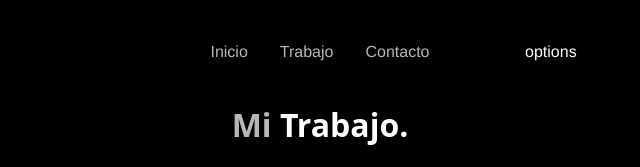
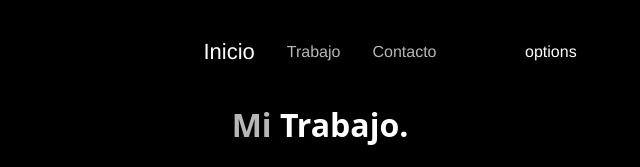
Before and after one commit to CarlosMet/cssselectors, a plain HTML site: page pages/trabajo.html in a window 1280 px wide. In both pictures the pointer is over the link "Inicio". Shown: the top 167 px of the page, 320-960 px from the left. Drawn offline with Linux system fonts and the light colour scheme; a web font is replaced by a local one.

Commit message:
transition

```diff
--- a/pages/trabajo.html
+++ b/pages/trabajo.html
@@ -18,7 +18,7 @@
             <ul>
                 <li><a href="../index.html">Inicio</a></li>
                 <li><a href="#">Trabajo</a></li>
-                <li><a href="">Contacto</a></li>
+                <li><a href="contacto.html">Contacto</a></li>
             </ul>
         </div>
         <div>
--- a/styles.css
+++ b/styles.css
@@ -131,6 +131,7 @@ nav ul {
     gap: 32px;
     list-style: none;
     color: #b7b7b7;
+    align-items: center;
 }
 nav div{
     width: 33.33%;
@@ -139,6 +140,12 @@ nav div{
 li a{
     text-decoration: none;
     color: #b7b7b7;
+}
+
+li a:hover{
+    color: white;
+    font-size: 22px;
+    transition: all 500ms ease;
 }
 
 h1~p{
@@ -274,6 +281,7 @@ select, textarea{
     width: 100%;
     background-color: transparent;
     border-radius: 9px;
+
 }
 .contact-info{
     padding-right: 24px;
```
